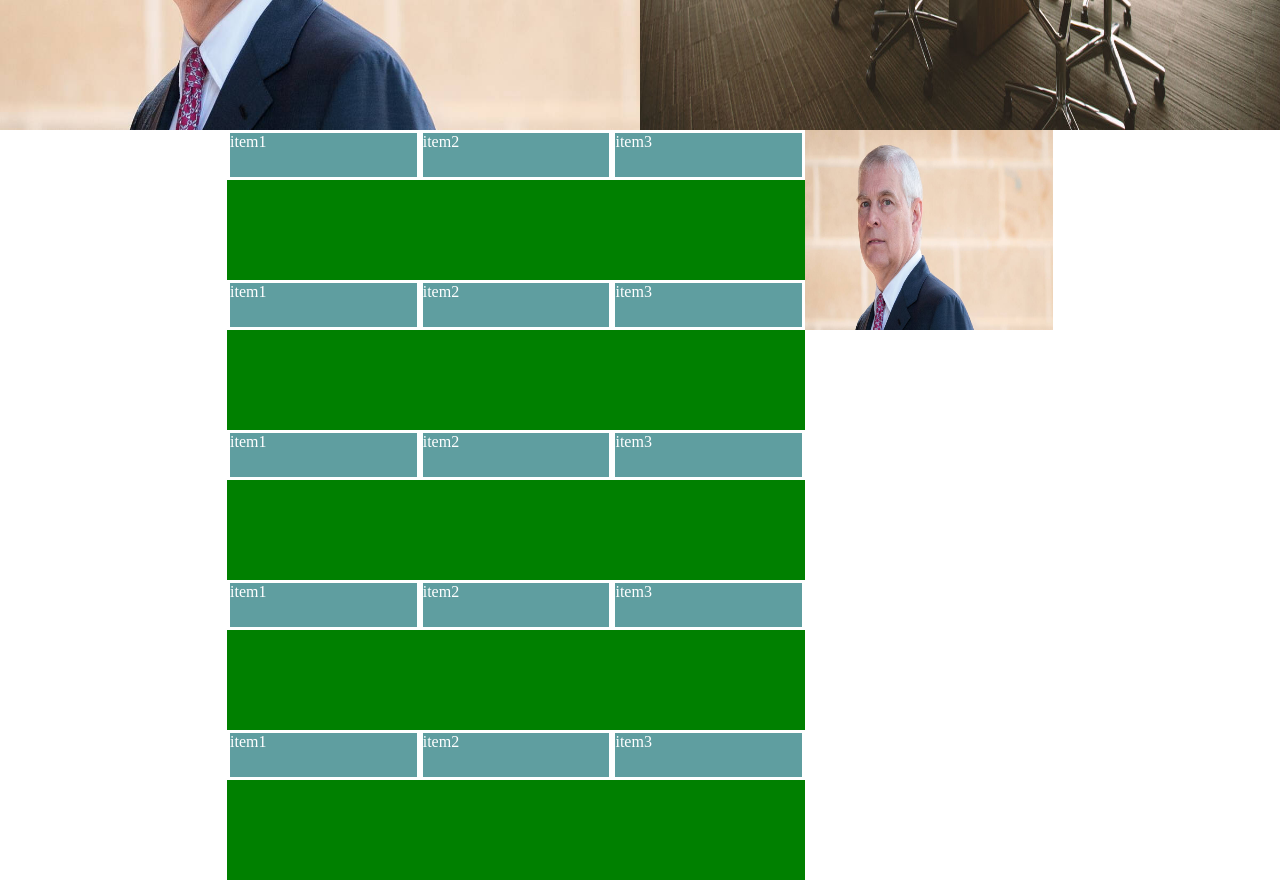
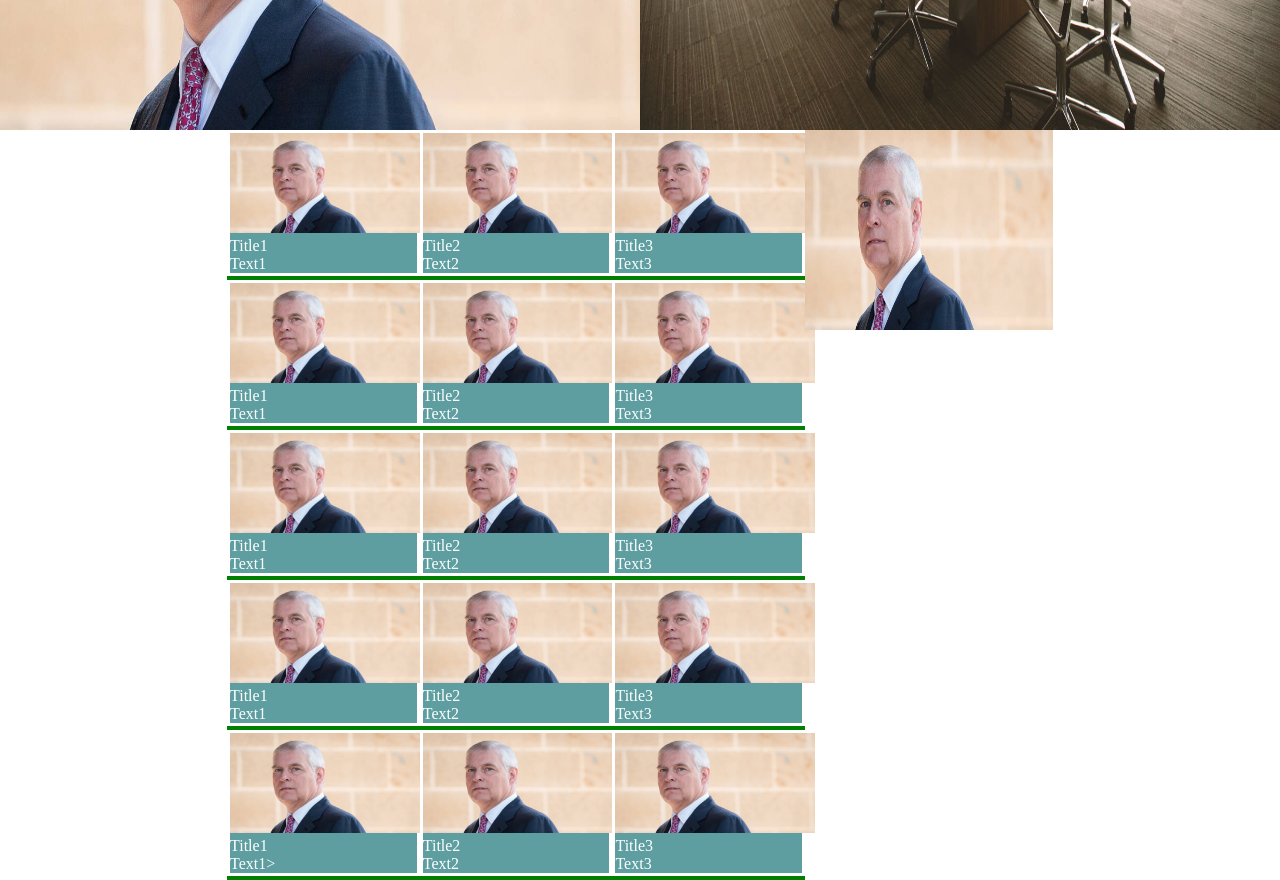
Before and after one commit to JulienZD/nos-remake, a plain HTML site: page index.html in a window 1280 px wide. Shown: the part 320-1200 px from the top of the page. Drawn offline with Linux system fonts and the light colour scheme.

Commit message:
Added more things

```diff
--- a/css/styles.css
+++ b/css/styles.css
@@ -80,13 +80,19 @@ div {
 
 .rowItem {
   background-color: cadetblue;
-  height: 50px;
+  height: auto;
   width: calc(100% / 3);
   float: left;
   display: block;
   border-style: solid;
   /* margin-bottom: 25px; */
   /* margin: 20px; */
+}
+
+.rowItem img {
+  height: 100px;
+  width: 200px;
+  /* height: 100%; */
 }
 
 #mainGrid {
--- a/index.html
+++ b/index.html
@@ -27,31 +27,93 @@
         <div id="contentLeftSide">
 
           <div id="mainGrid"> <!-- This gets float 70% -->
+
             <div class="gridRow">
-              <div class="rowItem">item1</div>
-              <div class="rowItem">item2</div>
-              <div class="rowItem">item3</div>
+              <div class="rowItem">
+                <img src="img/promoBlock.jpg"></img>
+                <p>Title1</p>
+                <p>Text1</p>
+              </div>
+              <div class="rowItem">
+                <img src="img/promoBlock.jpg"></img>
+                <p>Title2</p>
+                <p>Text2</p>
+              </div>
+              <div class="rowItem">
+                <img src="img/promoBlock.jpg"></img>
+                <p>Title3</p>
+                <p>Text3</p>
+              </div>
             </div>
             <div class="gridRow">
-              <div class="rowItem">item1</div>
-              <div class="rowItem">item2</div>
-              <div class="rowItem">item3</div>
+              <div class="rowItem">
+                <img src="img/promoBlock.jpg"></img>
+                <p>Title1</p>
+                <p>Text1</p>
+              </div>
+              <div class="rowItem">
+                <img src="img/promoBlock.jpg"></img>
+                <p>Title2</p>
+                <p>Text2</p>
+              </div>
+              <div class="rowItem">
+                <img src="img/promoBlock.jpg"></img>
+                <p>Title3</p>
+                <p>Text3</p>
+              </div>
             </div>
             <div class="gridRow">
-              <div class="rowItem">item1</div>
-              <div class="rowItem">item2</div>
-              <div class="rowItem">item3</div>
+              <div class="rowItem">
+                <img src="img/promoBlock.jpg"></img>
+                <p>Title1</p>
+                <p>Text1</p>
+              </div>
+              <div class="rowItem">
+                <img src="img/promoBlock.jpg"></img>
+                <p>Title2</p>
+                <p>Text2</p>
+              </div>
+              <div class="rowItem">
+                <img src="img/promoBlock.jpg"></img>
+                <p>Title3</p>
+                <p>Text3</p>
+              </div>
             </div>
             <div class="gridRow">
-              <div class="rowItem">item1</div>
-              <div class="rowItem">item2</div>
-              <div class="rowItem">item3</div>
+              <div class="rowItem">
+                <img src="img/promoBlock.jpg"></img>
+                <p>Title1</p>
+                <p>Text1</p>
+              </div>
+              <div class="rowItem">
+                <img src="img/promoBlock.jpg"></img>
+                <p>Title2</p>
+                <p>Text2</p>
+              </div>
+              <div class="rowItem">
+                <img src="img/promoBlock.jpg"></img>
+                <p>Title3</p>
+                <p>Text3</p>
+              </div>
             </div>
             <div class="gridRow">
-              <div class="rowItem">item1</div>
-              <div class="rowItem">item2</div>
-              <div class="rowItem">item3</div>
+              <div class="rowItem">
+                <img src="img/promoBlock.jpg"></img>
+                <p>Title1</p>
+                <p>Text1></p>
+              </div>
+              <div class="rowItem">
+                <img src="img/promoBlock.jpg"></img>
+                <p>Title2</p>
+                <p>Text2</p>
+              </div>
+              <div class="rowItem">
+                <img src="img/promoBlock.jpg"></img>
+                <p>Title3</p>
+                <p>Text3</p>
+              </div>
             </div>
+
           </div>
 
         </div>
```
Also changed, not shown: img/test.jpg (added).
